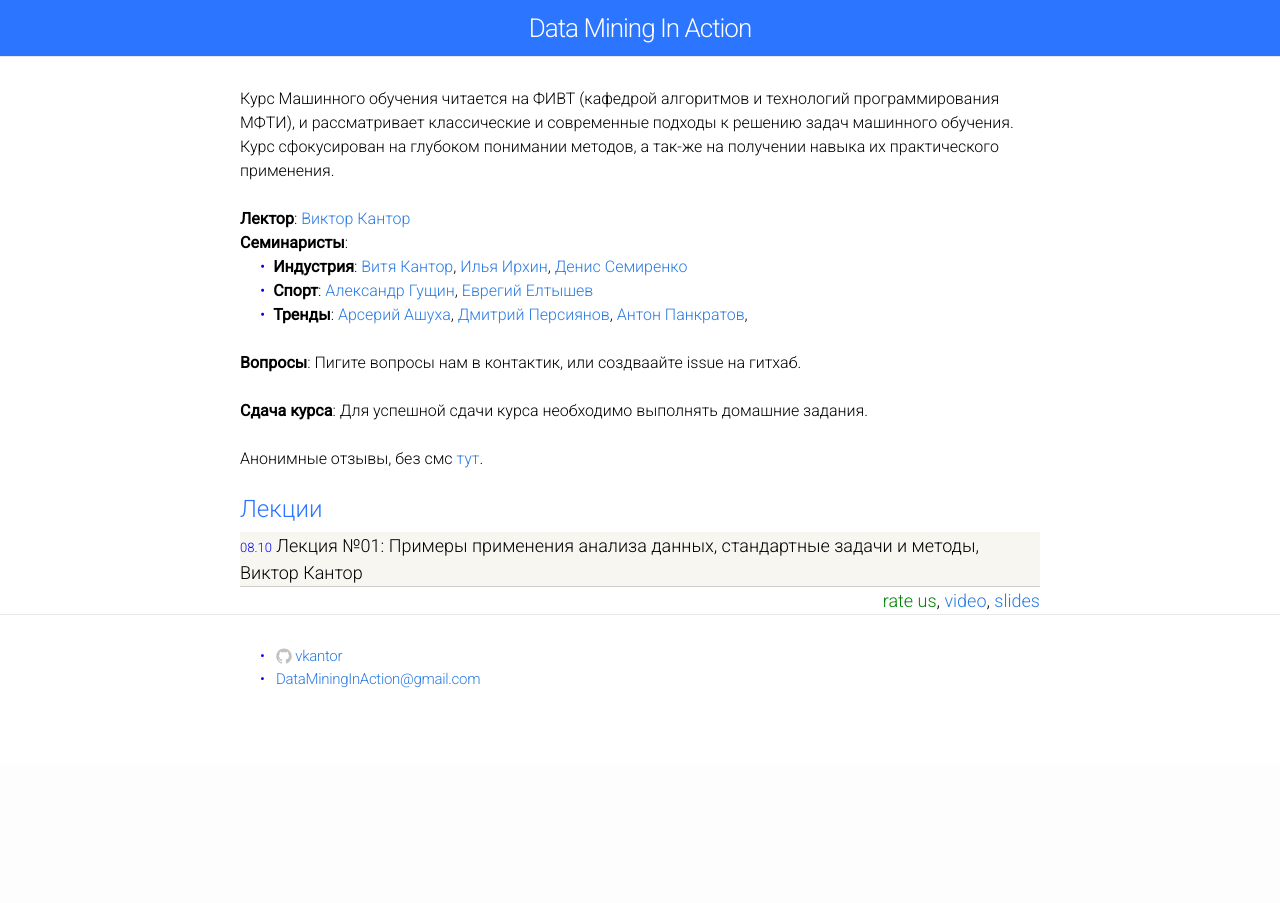
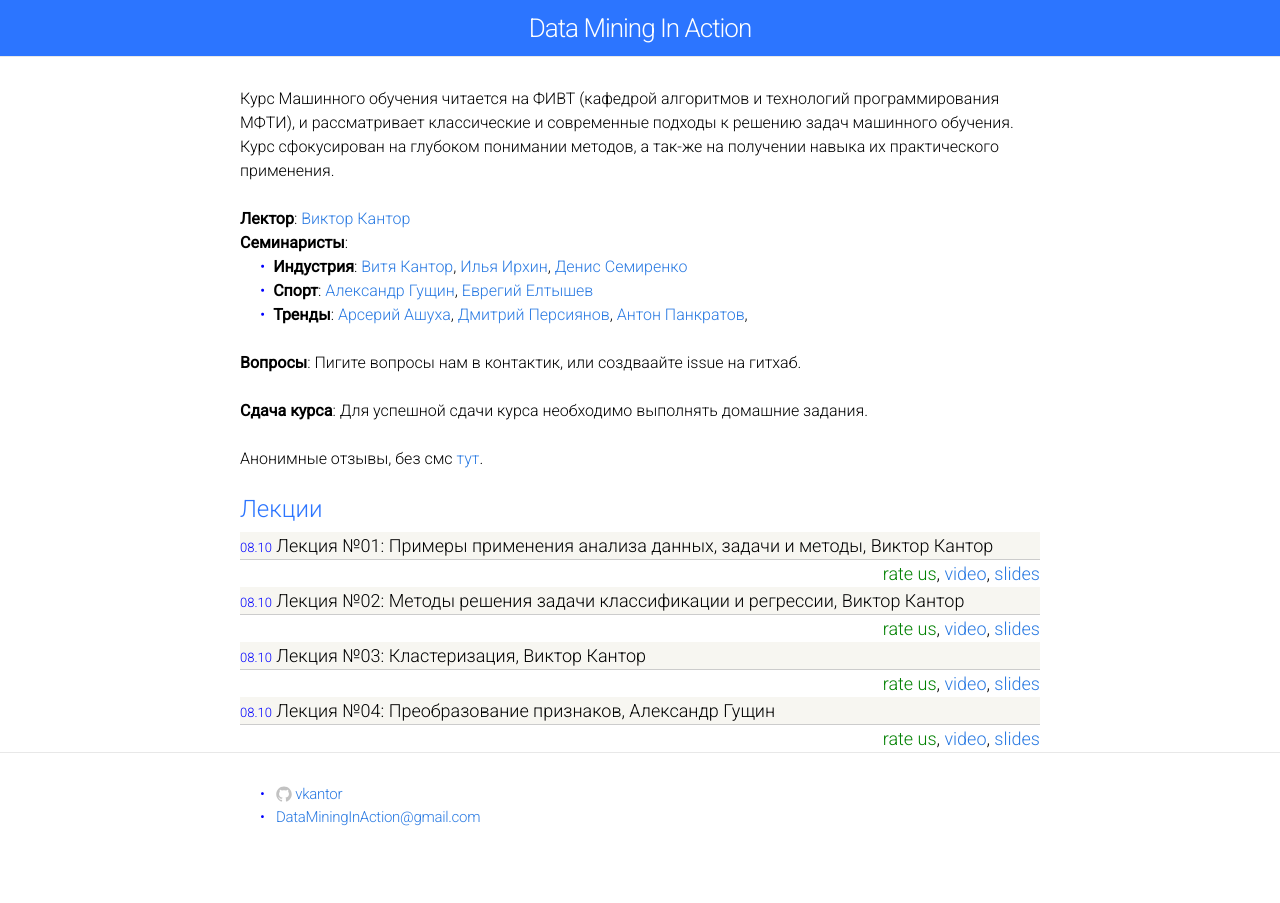
Before and after one commit to vkantor/MIPT_Data_Mining_In_Action_2016, a Jekyll site: the page built from docs/index.html, in a window 1280 px wide. Built offline with Jekyll 4.4.1, drawn with Linux system fonts in a browser that asks for light colours.

Commit message:
contest link

```diff
--- a/docs/index.html
+++ b/docs/index.html
@@ -37,12 +37,39 @@
     <div class="module-header">Лекции</div>
 
     <div class="materials-item">
-      <font size="2" color="blue">08.10</font> Лекция №01: Примеры применения анализа данных, стандартные задачи и методы, Виктор Кантор
+      <font size="2" color="blue">08.10</font> Лекция №01: Примеры применения анализа данных, задачи и методы, Виктор Кантор
     </div>
     <div style="text-align: right">
-        <a href="https://goo.gl/forms/fDBGP1uNzfxFNvkC2"> <font color="green">rate us</font></a>,
+        <a href="https://goo.gl/forms/QX7giEkCdDgaEst62"> <font color="green">rate us</font></a>,
         <a href="https://www.youtube.com/watch?v=CN3jazuiprQ">video</a>,
         <a href="../lectures/1_Intro.pdf">slides</a>
     </div>
 
+    <div class="materials-item">
+      <font size="2" color="blue">08.10</font> Лекция №02: Методы решения задачи классификации и регрессии, Виктор Кантор
+    </div>
+    <div style="text-align: right">
+        <a href="https://www.youtube.com/watch?v=ZG6aeUlTIs4"> <font color="green">rate us</font></a>,
+        <a href="https://www.youtube.com/watch?v=CN3jazuiprQ">video</a>,
+        <a href="../lectures/1_Intro.pdf">slides</a>
+    </div>
+
+    <div class="materials-item">
+      <font size="2" color="blue">08.10</font> Лекция №03: Кластеризация, Виктор Кантор
+    </div>
+    <div style="text-align: right">
+        <a href="https://goo.gl/forms/QX7giEkCdDgaEst62"> <font color="green">rate us</font></a>,
+        <a href="https://www.youtube.com/watch?v=CN3jazuiprQ">video</a>,
+        <a href="../lectures/1_Intro.pdf">slides</a>
+    </div>
+
+    <div class="materials-item">
+      <font size="2" color="blue">08.10</font> Лекция №04: Преобразование признаков, Александр Гущин
+    </div>
+    <div style="text-align: right">
+        <a href="https://goo.gl/forms/QX7giEkCdDgaEst62"> <font color="green">rate us</font></a>,
+        <a href="https://www.youtube.com/watch?v=CN3jazuiprQ">video</a>,
+        <a href="lectures/1_Intro.pdf">slides</a>
+    </div>
+
 </div>
```
